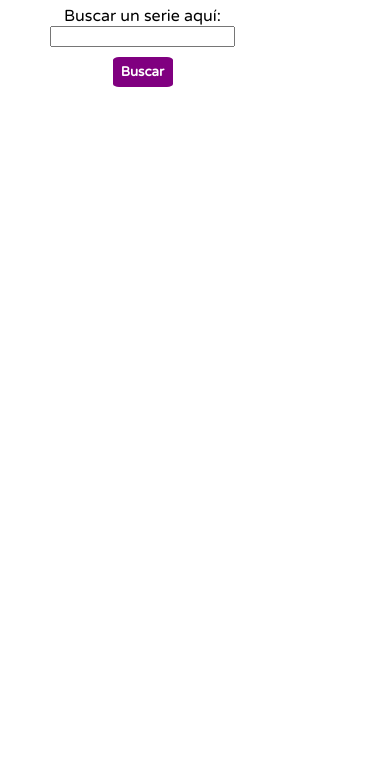
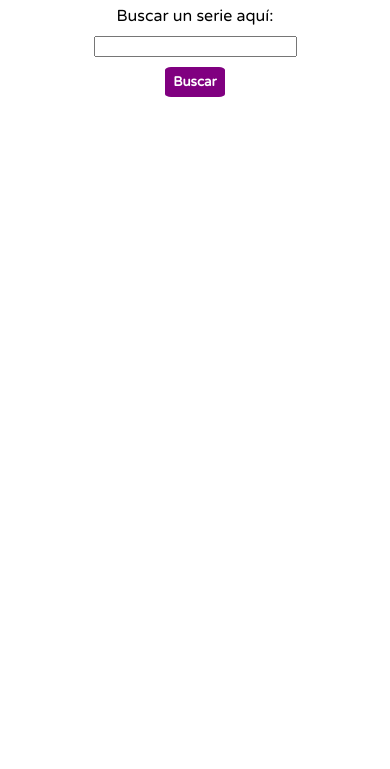
Before and after one commit to m-m-e/f-m2-evaluacion-final-m-m-e, a website: page _src/templates/index.html in a window 390 px wide. Shown: the part 75-844 px from the top of the page. Drawn offline with nearby package versions, Linux system fonts and the light colour scheme; files that its build step writes are made by us from their sources.

Commit message:
mobile and tablet version

```diff
--- a/_src/assets/scss/main.scss
+++ b/_src/assets/scss/main.scss
@@ -16,15 +16,28 @@ body {
 
 //search
 .search-box {
-	align-self: flex-start;
-	padding-left: 50px;
 	display: flex;
 	flex-direction: column;
 	justify-content: center;
 
 	@media all and (min-width: 768px) {
+		padding-left: 40px;
+		align-self: flex-start;
 		flex-direction: row;
 	}
+}
+
+.label {
+	width: 50%;
+	flex-grow: 1;
+	margin: auto;
+	padding-bottom: 10px;
+
+}
+
+.input {
+	width: 50%;
+	margin: auto;
 }
 
 .btn {
--- a/_src/templates/index.html
+++ b/_src/templates/index.html
@@ -12,8 +12,8 @@
     <h1 class="title">Buscador de series</h1>
 
     <div class="search-box">
-      <label for="search">Buscar un serie aquí:</label>
-      <input type="text" id="search">
+      <label for="search" class="label">Buscar un serie aquí:</label>
+      <input type="text" id="search" class="input">
 
       <span class="button-box"><button class="btn">Buscar</button></span>
     </div>
```
